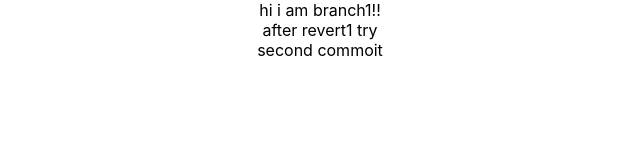
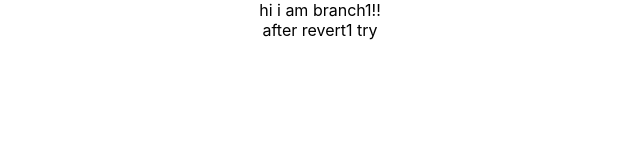
Before and after one commit to WooJuJang/git, a React (Create React App) app in the folder client/: page / in a window 1280 px wide. Shown: the top 160 px of the page, without its empty margins (320-960 px from the left). Built offline with nearby package versions, Linux system fonts and the light colour scheme.

Commit message:
Revert "second commit test"
This reverts commit b65ae91a105246c28ea0e1098227c17057bf1ee4.

```diff
--- a/client/src/App.tsx
+++ b/client/src/App.tsx
@@ -6,7 +6,6 @@ function App() {
   return (
     <div className="App">
       hi i am branch1!!<div>after revert1 try</div>
-      <div>second commoit</div>
     </div>
   );
 }
```
